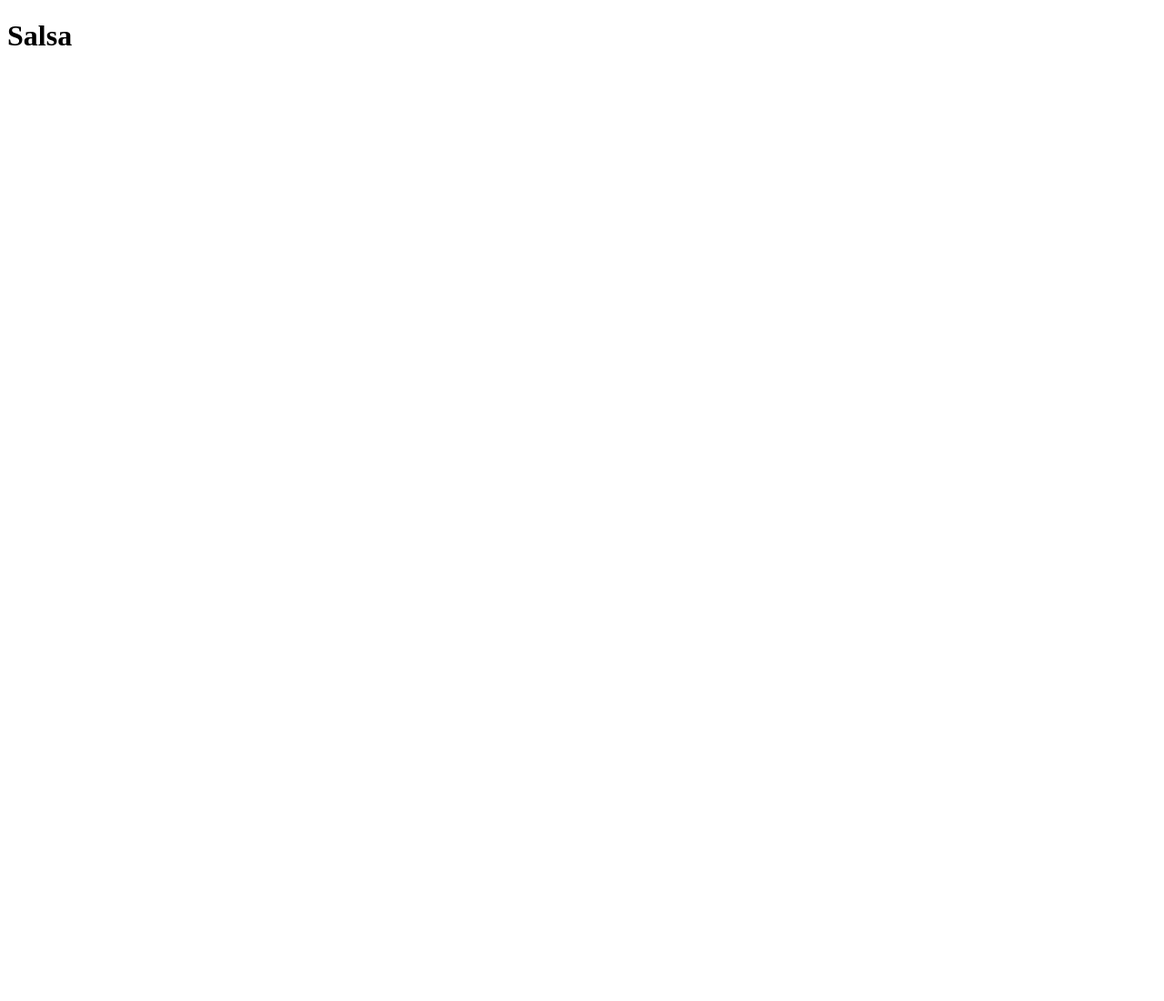
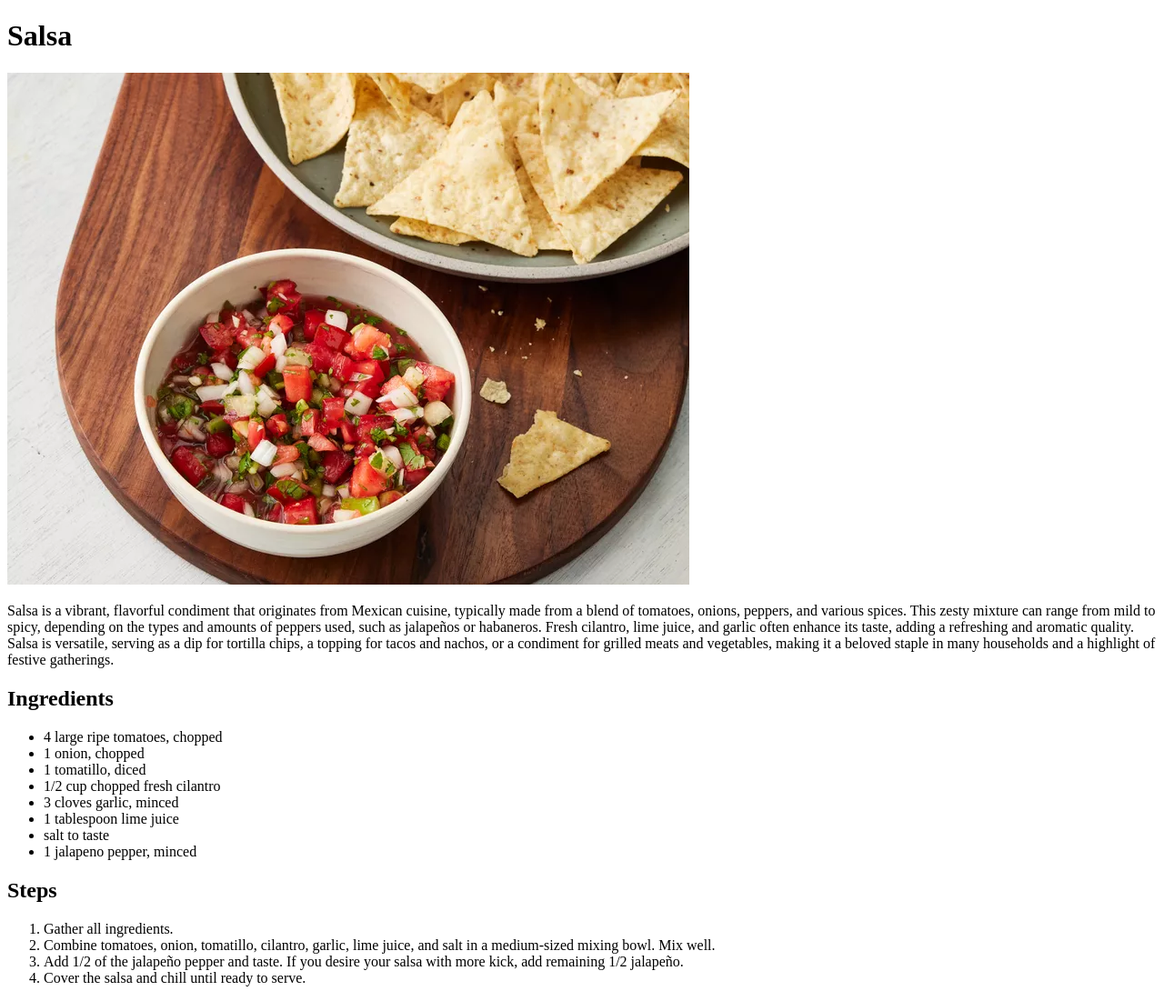
Before and after one commit to briannamagtoto/odin-recipes, a plain HTML site: page recipes/salsa.html in a window 1280 px wide. Shown: the whole page at 91% size. Before the commit the page ends 800 px from the top, so only its background shows below. Drawn offline with Linux system fonts and the light colour scheme.

Commit message:
Add salsa page information

```diff
--- a/recipes/salsa.html
+++ b/recipes/salsa.html
@@ -3,9 +3,33 @@
 <head>
     <meta charset="UTF-8">
     <meta name="viewport" content="width=device-width, initial-scale=1.0">
-    <title>Document</title>
+    <title>Salsa Recipe</title>
 </head>
 <body>
     <h1>Salsa</h1>
+    <img src="../img/salsa.png" alt="Image of salsa in a bowl with chips off to the side">
+    <p>Salsa is a vibrant, flavorful condiment that originates from Mexican cuisine, typically made from a blend of tomatoes, onions, peppers, and various spices. This zesty mixture can range from mild to spicy, depending on the types and amounts of peppers used, such as jalapeños or habaneros. Fresh cilantro, lime juice, and garlic often enhance its taste, adding a refreshing and aromatic quality. Salsa is versatile, serving as a dip for tortilla chips, a topping for tacos and nachos, or a condiment for grilled meats and vegetables, making it a beloved staple in many households and a highlight of festive gatherings.
+    </p>
+
+    <h2>Ingredients</h2>
+    <ul>
+        <li>4 large ripe tomatoes, chopped</li>
+        <li>1 onion, chopped</li>
+        <li>1 tomatillo, diced</li>
+        <li>1/2 cup chopped fresh cilantro</li>
+        <li>3 cloves garlic, minced</li>
+        <li>1 tablespoon lime juice</li>
+        <li>salt to taste</li>
+        <li>1 jalapeno pepper, minced</li>
+    </ul>
+
+    <h2>Steps</h2>
+    <ol>
+        <li>Gather all ingredients.        </li>
+        <li>Combine tomatoes, onion, tomatillo, cilantro, garlic, lime juice, and salt in a medium-sized mixing bowl. Mix well.        </li>
+        <li>Add 1/2 of the jalapeño pepper and taste. If you desire your salsa with more kick, add remaining 1/2 jalapeño.        </li>
+        <li>Cover the salsa and chill until ready to serve.        </li>
+    </ol>
+
 </body>
 </html>
```
Also changed, not shown: index.html (+0 -1 lines), img/salsa.png (added).
